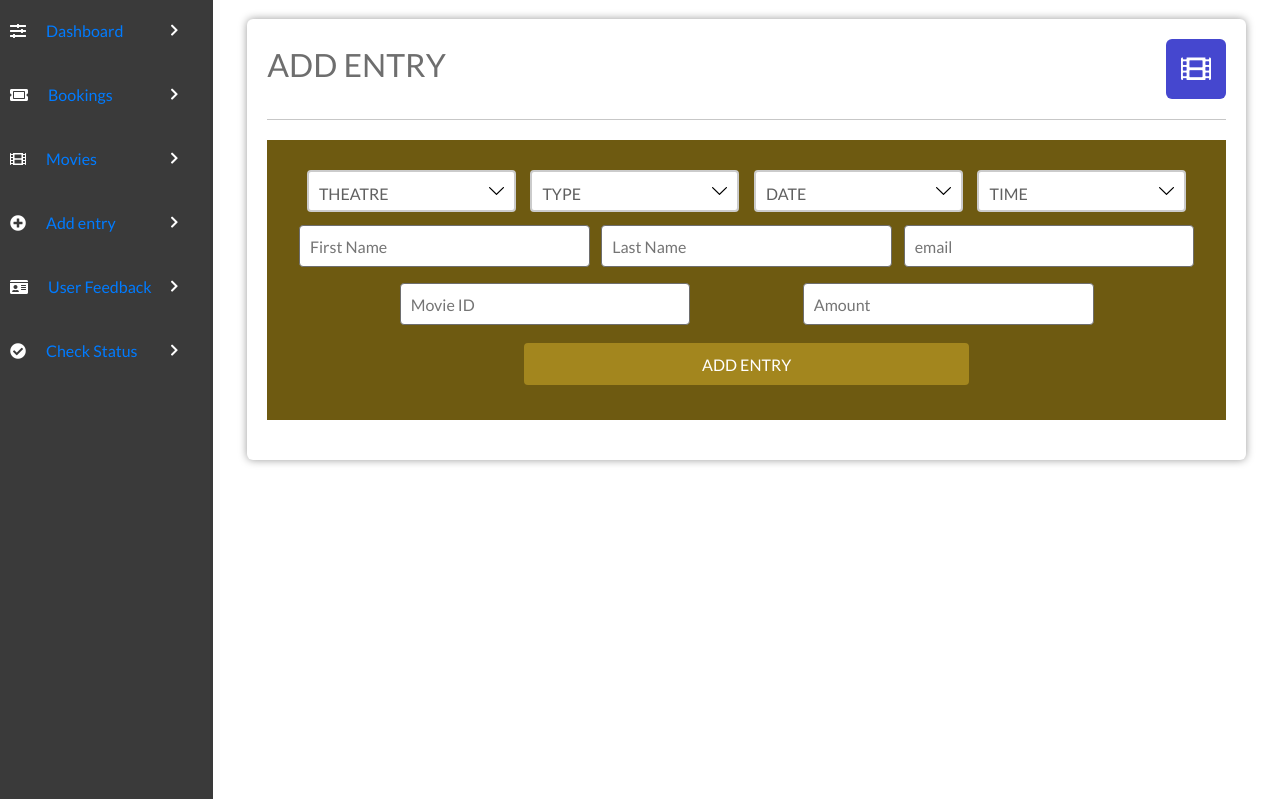
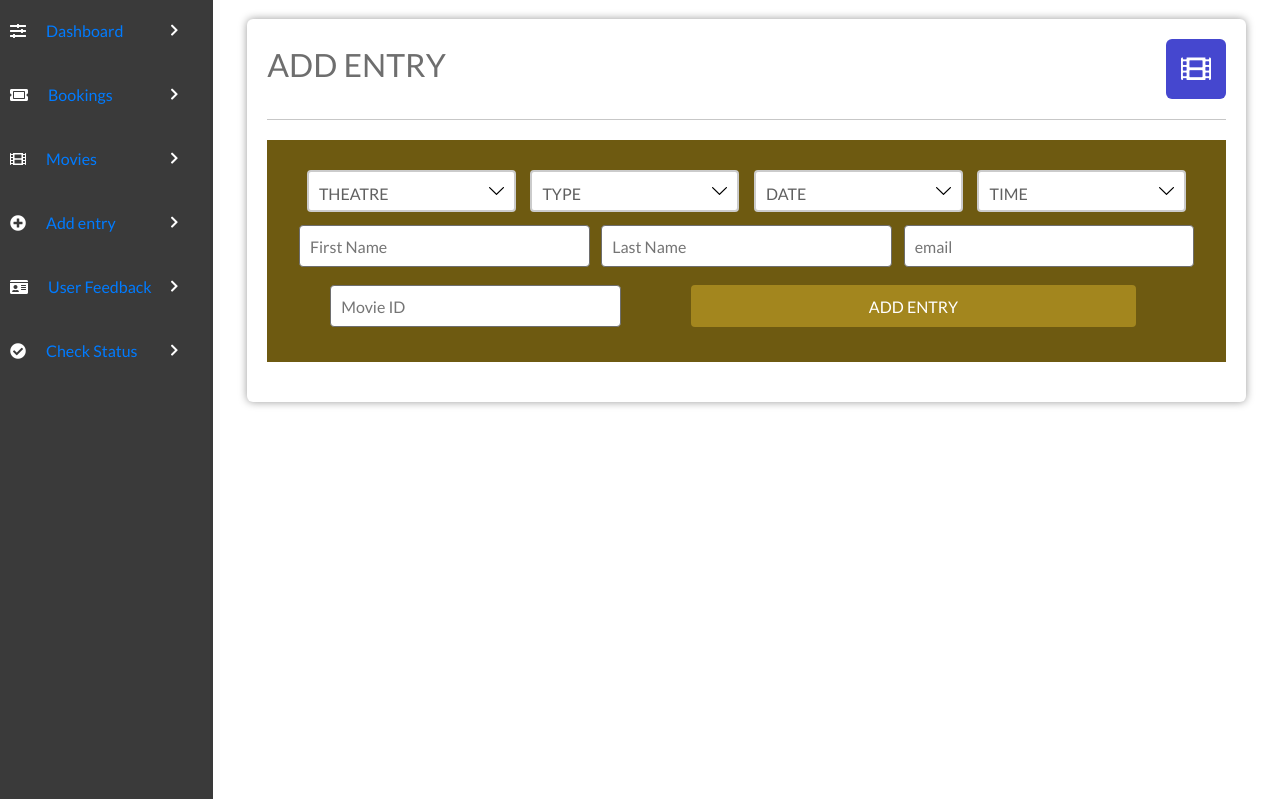
Before and after one commit to AltoSaxJack/SSUW, a PHP site: page /PaytmKit/admin/add.php in a window 1280 px wide. Shown: the part 65-864 px from the top of the page. Run offline with PHP 8.4, Linux system fonts and the light colour scheme; a user stored in the database is signed in; data comes from the database, SQL or seed files in the repository; data that the repository does not hold is empty.

Commit message:
Update add.php

```diff
--- a/admin/add.php
+++ b/admin/add.php
@@ -96,7 +96,7 @@ if (isset($_POST['but_logout'])) {
                             <input placeholder="email" type="email" name="email" required>
                             <input placeholder="Movie ID" type="text" name="movie_id">
 
-                            <input placeholder="Amount" type="text" name="cash" required>
+                            <!--<input placeholder="Amount" type="text" name="cash" required>-->
 
                             <button type="submit" value="submit" name="submit" class="form-btn">ADD ENTRY</button>
 
```
